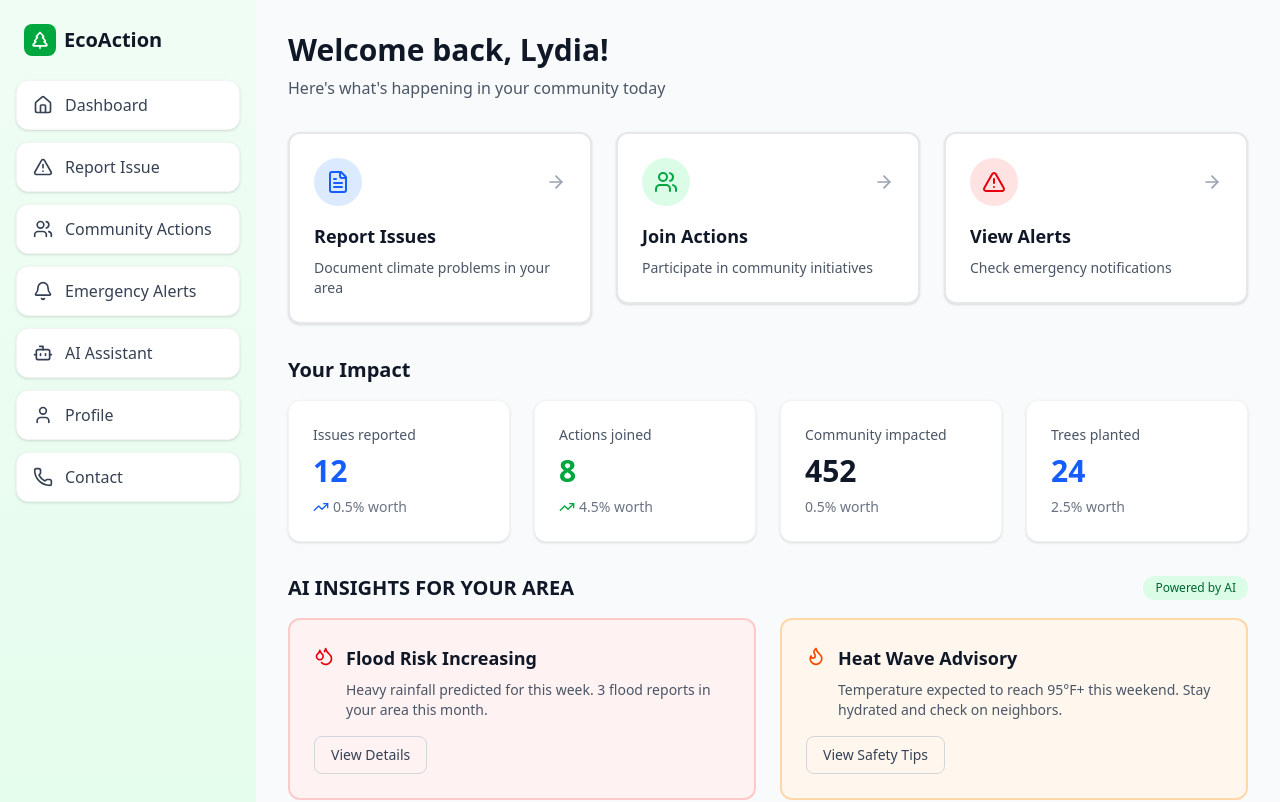
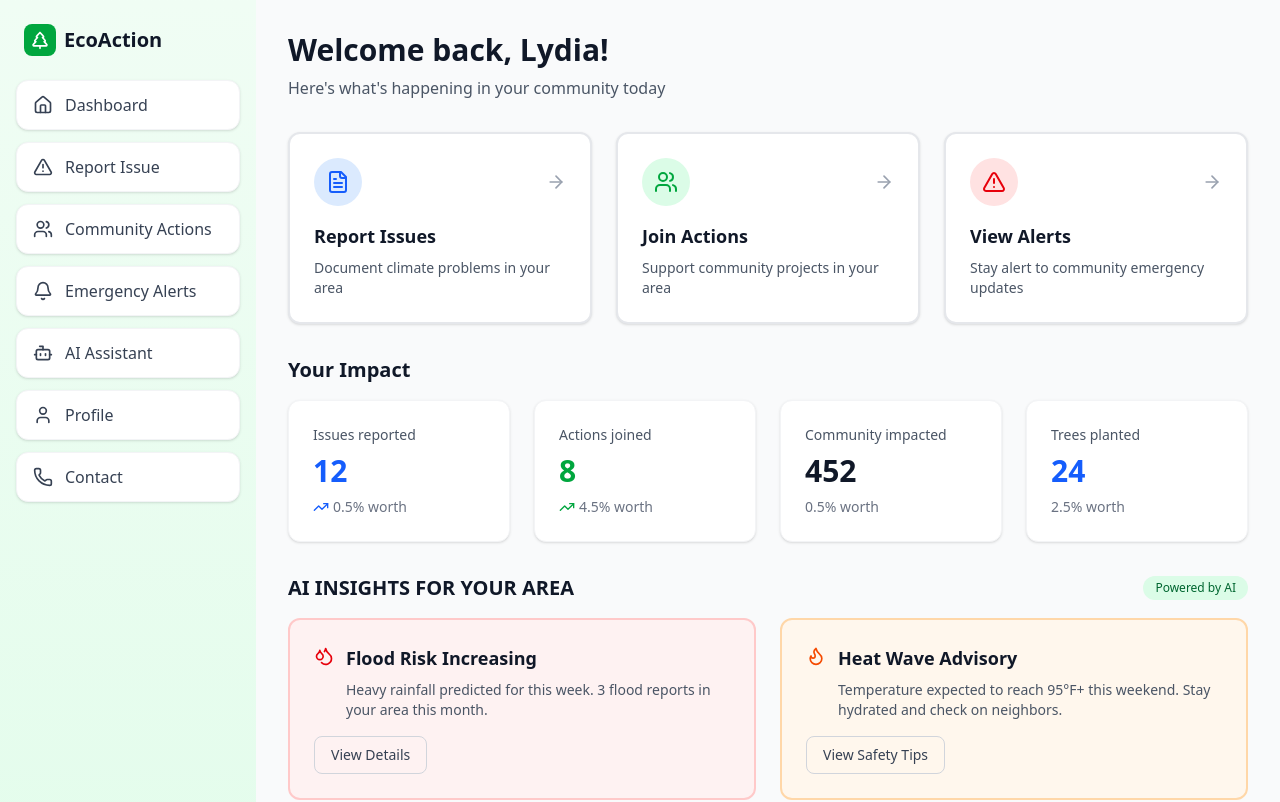
Before and after one commit to LydiaNeema/EcoAction-Hub, a Next.js app in the folder client/: page /dashboard in a window 1280 px wide. Shown: the top 802 px of the page. Built offline with nearby package versions, Linux system fonts and the light colour scheme.

Commit message:
update paragraph in dashboard page

```diff
--- a/client/src/app/dashboard/page.jsx
+++ b/client/src/app/dashboard/page.jsx
@@ -56,7 +56,7 @@ export default function Dashboard() {
                   <ArrowRight className="w-5 h-5 text-gray-400" />
                 </div>
                 <h3 className="text-lg font-semibold text-gray-900 mb-2">Join Actions</h3>
-                <p className="text-gray-600 text-sm">Participate in community initiatives</p>
+                <p className="text-gray-600 text-sm">Support community projects in your area</p>
               </div>
             </Link>
 
@@ -70,7 +70,7 @@ export default function Dashboard() {
                   <ArrowRight className="w-5 h-5 text-gray-400" />
                 </div>
                 <h3 className="text-lg font-semibold text-gray-900 mb-2">View Alerts</h3>
-                <p className="text-gray-600 text-sm">Check emergency notifications</p>
+                <p className="text-gray-600 text-sm">Stay alert to community emergency updates</p>
               </div>
             </Link>
           </div>
```
Also changed, not shown: 1 other file (tests, documents, lock files or other folders).
